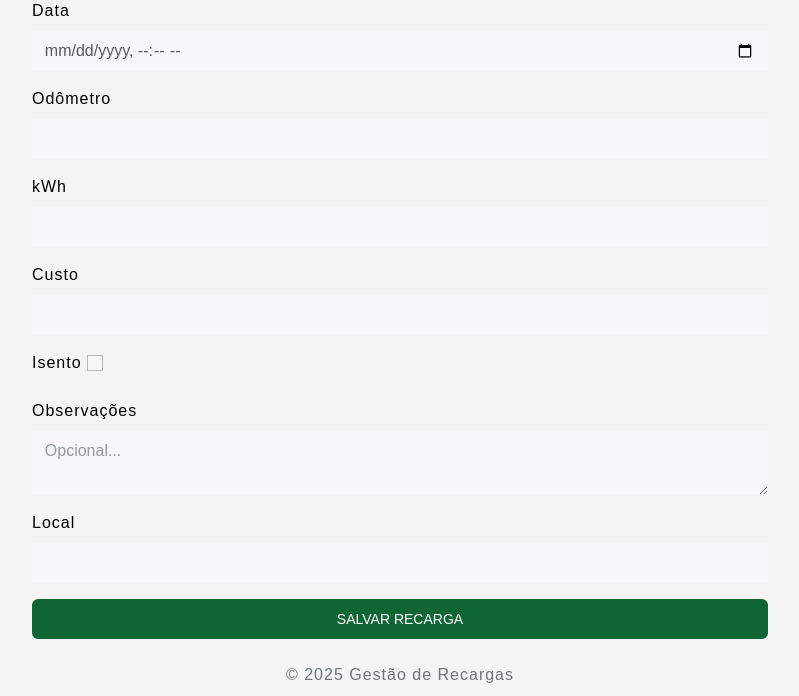
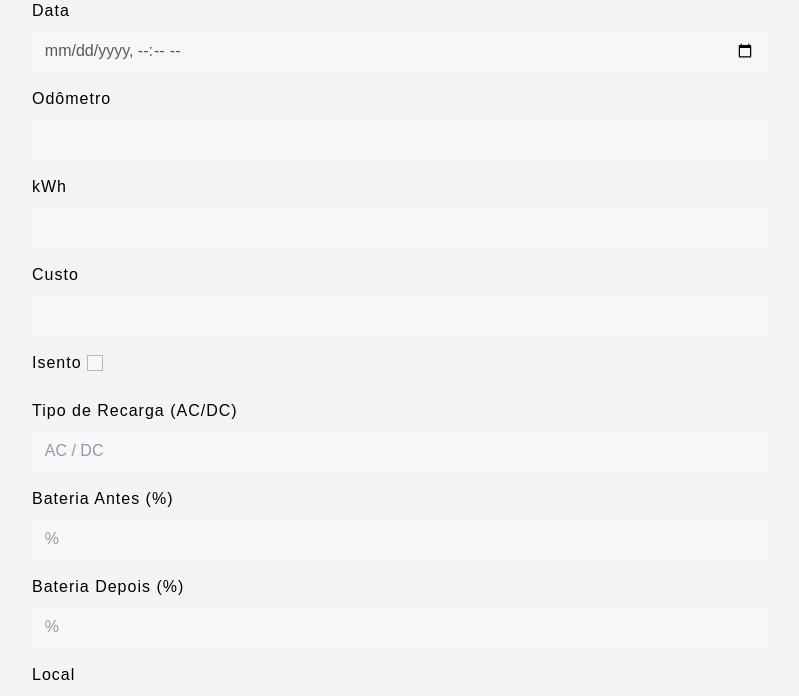
Before and after one commit to rrcastellano/capstone, a Django app: page /recharge/ in a window 1280 px wide. Shown: the part 178-874 px from the top of the page, without its empty margins (240-1039 px from the left). Run offline with Django 5.2, Linux system fonts and the light colour scheme; the visitor is signed in with stand-in values (Sample User, id 1); parts of the project's set-up code (start-up, migrations or seed data) failed here and were passed over; some libraries are stand-ins or nearby versions.

Commit message:
infos adicionadas: Bateria Antes e Depois, AC/DC

```diff
--- a/core/admin.py
+++ b/core/admin.py
@@ -37,9 +37,9 @@ class ContactLogAdmin(admin.ModelAdmin):
 
 @admin.register(Recharge)
 class RechargeAdmin(admin.ModelAdmin):
-    list_display = ('user', 'data', 'kwh', 'custo', 'isento', 'local')
-    list_filter = ('user', 'isento', 'data')
-    search_fields = ('user__username', 'local', 'observacoes')
+    list_display = ('user', 'data', 'kwh', 'custo', 'isento', 'tipo_recarga', 'local', 'bateria_antes', 'bateria_depois')
+    list_filter = ('user', 'isento', 'tipo_recarga', 'data')
+    search_fields = ('user__username', 'local', 'observacoes', 'tipo_recarga')
     date_hierarchy = 'data'
 
 @admin.register(Settings)
--- a/core/forms.py
+++ b/core/forms.py
@@ -54,15 +54,24 @@ class RegisterForm(UserCreationForm):
 class RechargeForm(forms.ModelForm):
     class Meta:
         model = Recharge
-        fields = ['data', 'odometro', 'kwh', 'custo', 'isento', 'observacoes', 'local']
+        fields = [
+            'data', 'odometro', 'kwh', 'custo', 'isento',
+            'tipo_recarga', 'bateria_antes', 'bateria_depois',
+            'local', 'latitude', 'longitude', 'observacoes'
+        ]
         labels = {
             'data': _('Data'),
             'odometro': _('Odômetro'),
             'kwh': _('kWh'),
             'custo': _('Custo'),
             'isento': _('Isento'),
+            'tipo_recarga': _('Tipo de Recarga (AC/DC)'),
+            'bateria_antes': _('Bateria Antes (%)'),
+            'bateria_depois': _('Bateria Depois (%)'),
+            'local': _('Local'),
+            'latitude': _('Latitude'),
+            'longitude': _('Longitude'),
             'observacoes': _('Observações'),
-            'local': _('Local'),
         }
         widgets = {
             'data': forms.DateTimeInput(attrs={'class': 'form-control', 'type': 'datetime-local'}),
@@ -70,6 +79,11 @@ class RechargeForm(forms.ModelForm):
             'kwh': forms.NumberInput(attrs={'class': 'form-control', 'step': '0.01'}),
             'custo': forms.NumberInput(attrs={'class': 'form-control', 'step': '0.01'}),
             'isento': forms.CheckboxInput(attrs={'class': 'form-check-input'}),
+            'tipo_recarga': forms.TextInput(attrs={'class': 'form-control', 'placeholder': 'AC / DC'}),
+            'bateria_antes': forms.NumberInput(attrs={'class': 'form-control', 'min': 0, 'max': 100, 'placeholder': '%'}),
+            'bateria_depois': forms.NumberInput(attrs={'class': 'form-control', 'min': 0, 'max': 100, 'placeholder': '%'}),
+            'local': forms.TextInput(attrs={'class': 'form-control'}),
+            'latitude': forms.NumberInput(attrs={'class': 'form-control', 'step': 'any'}),
+            'longitude': forms.NumberInput(attrs={'class': 'form-control', 'step': 'any'}),
             'observacoes': forms.Textarea(attrs={'class': 'form-control', 'rows': 2, 'placeholder': _('Opcional...')}),
-            'local': forms.TextInput(attrs={'class': 'form-control'}),
         }
--- a/core/models.py
+++ b/core/models.py
@@ -10,6 +10,11 @@ class Recharge(models.Model):
     odometro = models.FloatField()
     observacoes = models.TextField(blank=True, null=True)
     local = models.CharField(max_length=100, blank=True, null=True)
+    bateria_antes = models.IntegerField(blank=True, null=True)
+    bateria_depois = models.IntegerField(blank=True, null=True)
+    tipo_recarga = models.CharField(max_length=10, blank=True, null=True)
+    latitude = models.FloatField(blank=True, null=True)
+    longitude = models.FloatField(blank=True, null=True)
 
     def __str__(self):
         return f"{self.user.username} - {self.data}"
--- a/core/views.py
+++ b/core/views.py
@@ -72,7 +72,21 @@ import unicodedata
 
 def normalize_header(h):
     if not h: return ""
-    return unicodedata.normalize('NFKD', h).encode('ASCII', 'ignore').decode('utf-8').strip().lower()
+    norm = unicodedata.normalize('NFKD', h).encode('ASCII', 'ignore').decode('utf-8').strip().lower()
+    norm = norm.replace(" ", "_").replace("-", "_")
+    if norm in ['bat_antes', 'bateria_inicial', 'soc_antes']:
+        return 'bateria_antes'
+    if norm in ['bat_depois', 'bateria_final', 'soc_depois']:
+        return 'bateria_depois'
+    if norm in ['tipo', 'tipo_de_recarga']:
+        return 'tipo_recarga'
+    if norm in ['lat']:
+        return 'latitude'
+    if norm in ['lng', 'lon']:
+        return 'longitude'
+    if norm in ['obs']:
+        return 'observacoes'
+    return norm
 
 def validate_csv_and_parse(file_storage):
     err_msgs = []
@@ -113,8 +127,7 @@ def validate_csv_and_parse(file_storage):
 
     # Normalize headers behavior: Remove accents, lowercase
     reader.fieldnames = [normalize_header(h) for h in reader.fieldnames]
-    required_headers = ['data', 'kwh', 'custo', 'isento', 'odometro']
-    # observacoes is optional
+    required_headers = ['data', 'kwh', 'custo', 'isento', 'odometro', 'bateria_antes', 'bateria_depois', 'tipo_recarga']
 
     missing = [h for h in required_headers if h not in reader.fieldnames]
     if missing:
@@ -152,6 +165,26 @@ def validate_csv_and_parse(file_storage):
             isento_raw = (row.get('isento') or "").strip().lower()
             isento = isento_raw in ["true", "1", "sim", "yes", "y"]
 
+            bat_antes_raw = (row.get('bateria_antes') or "").replace('%', '').strip()
+            if not bat_antes_raw:
+                raise ValueError(_("Campo 'bateria_antes' vazio."))
+            bateria_antes = int(float(bat_antes_raw))
+
+            bat_depois_raw = (row.get('bateria_depois') or "").replace('%', '').strip()
+            if not bat_depois_raw:
+                raise ValueError(_("Campo 'bateria_depois' vazio."))
+            bateria_depois = int(float(bat_depois_raw))
+
+            tipo_recarga = (row.get('tipo_recarga') or "").strip()
+            if not tipo_recarga:
+                raise ValueError(_("Campo 'tipo_recarga' vazio."))
+
+            lat_raw = (row.get('latitude') or "").strip().replace(',', '.')
+            latitude = float(lat_raw) if lat_raw else None
+
+            lng_raw = (row.get('longitude') or "").strip().replace(',', '.')
+            longitude = float(lng_raw) if lng_raw else None
+
             rows_validos.append({
                 'data': dt,
                 'kwh': kwh,
@@ -160,6 +193,11 @@ def validate_csv_and_parse(file_storage):
                 'isento': isento,
                 'observacoes': observacoes,
                 'local': local,
+                'bateria_antes': bateria_antes,
+                'bateria_depois': bateria_depois,
+                'tipo_recarga': tipo_recarga,
+                'latitude': latitude,
+                'longitude': longitude,
             })
         except ValueError as ve:
             err_msgs.append(_(f"Linha {line_num}: {ve}"))
@@ -200,7 +238,12 @@ def bulk_recharge(request):
                     isento=r['isento'],
                     odometro=r['odometro'],
                     observacoes=r.get('observacoes', ''),
-                    local=r.get('local', '')
+                    local=r.get('local', ''),
+                    bateria_antes=r.get('bateria_antes'),
+                    bateria_depois=r.get('bateria_depois'),
+                    tipo_recarga=r.get('tipo_recarga'),
+                    latitude=r.get('latitude'),
+                    longitude=r.get('longitude'),
                 )
                 count += 1
             except Exception as e:
@@ -283,17 +326,31 @@ def manage_recharges(request):
         response['Content-Disposition'] = f'attachment; filename="{filename}"'
 
         writer = csv.writer(response)
-        writer.writerow(['Data', 'Local', 'kWh', 'Custo', 'Odometro', 'Isento', 'Observacoes'])
+        writer.writerow([
+            'Data', 'Local', 'kWh', 'Custo', 'Odometro',
+            'Bateria_Antes', 'Bateria_Depois', 'Tipo_Recarga',
+            'Isento', 'Observacoes', 'Latitude', 'Longitude'
+        ])
 
         for r in recharge_list:
+            bat_antes = f"{r.bateria_antes}%" if r.bateria_antes is not None else ""
+            bat_depois = f"{r.bateria_depois}%" if r.bateria_depois is not None else ""
+            lat = r.latitude if r.latitude is not None else ""
+            lng = r.longitude if r.longitude is not None else ""
+
             writer.writerow([
                 r.data.strftime("%Y-%m-%d %H:%M"),
                 r.local or "",
                 r.kwh,
                 r.custo,
                 r.odometro,
+                bat_antes,
+                bat_depois,
+                r.tipo_recarga or "",
                 str(r.isento),
-                r.observacoes or ""
+                r.observacoes or "",
+                lat,
+                lng
             ])
         return response
 
```
Also changed, not shown: core/api_views.py (+26 -1 lines), core/templates/core/bulk_recharge.html (+83 -19 lines), core/migrations/0005_add_recharge_fields.py (added).
